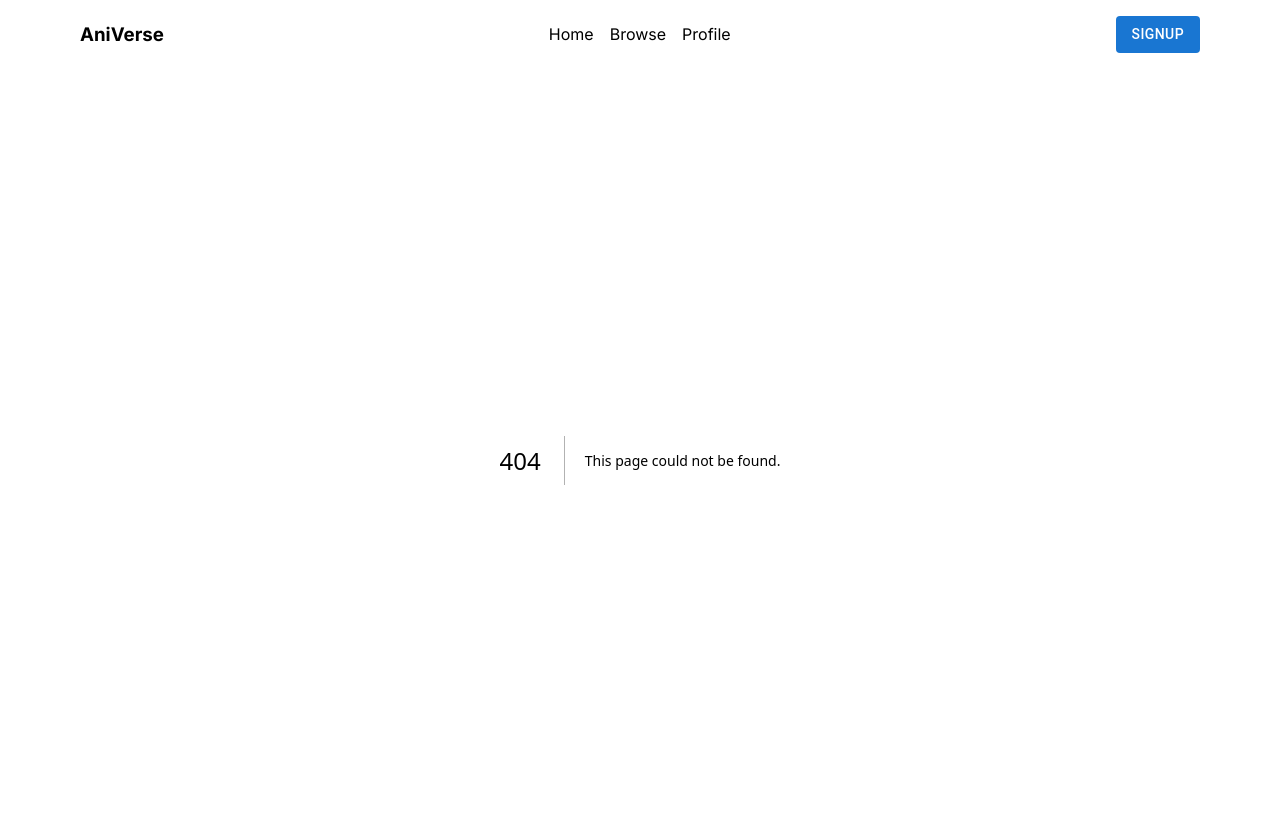
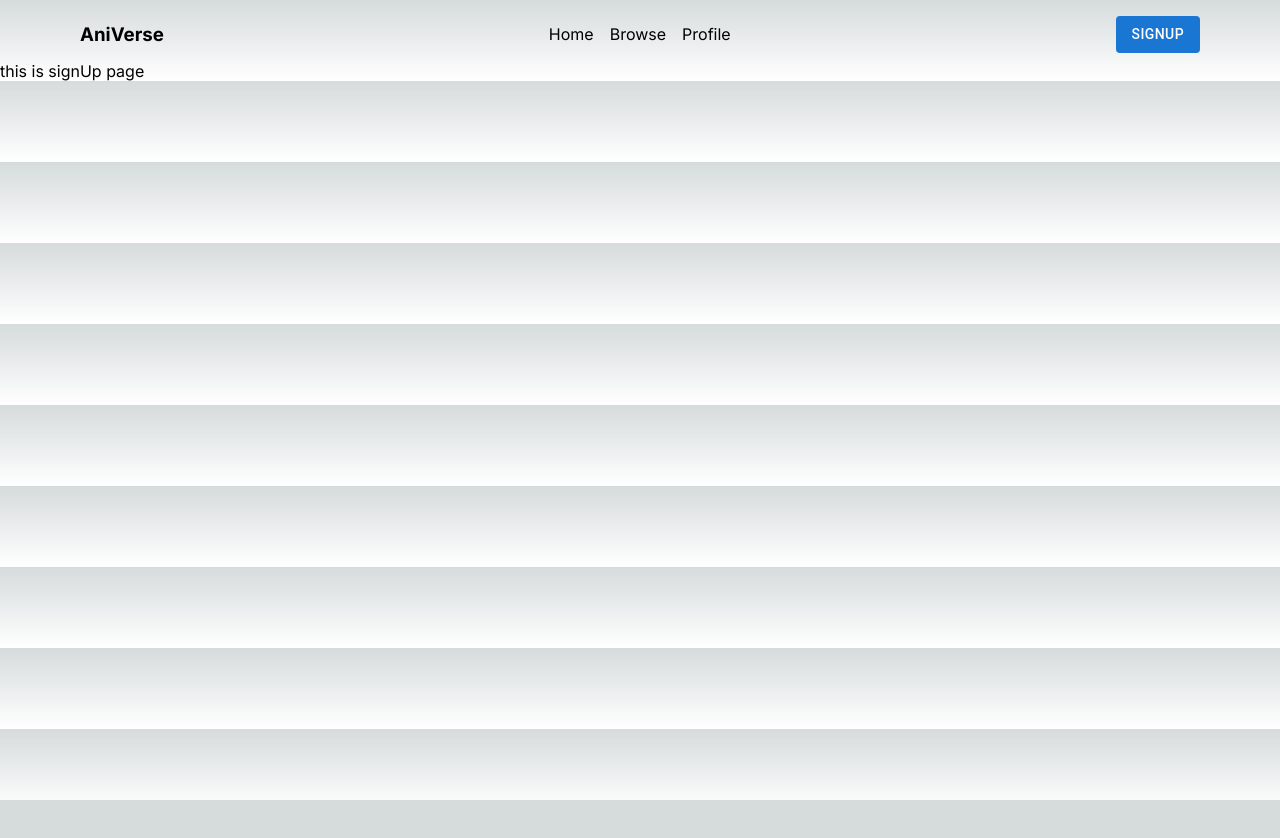
Before and after one commit to suryansh-f-r-i-d-a-y/aniverse, a Next.js app: page /signup in a window 1280 px wide. Before the commit this address had no page. Shown: the top 838 px of the page. After the commit the page ends 800 px from the top, so only its background shows below. Built offline with nearby package versions, Linux system fonts and the light colour scheme.

Commit message:
added sign up

```diff
--- /dev/null
+++ b/app/signup/page.js
@@ -0,0 +1,7 @@
+export default function SignUp(){
+return(
+    <>
+    this is signUp page
+    </>
+)
+}
```
Also changed, not shown: 1 other file (tests, documents, lock files or other folders).
